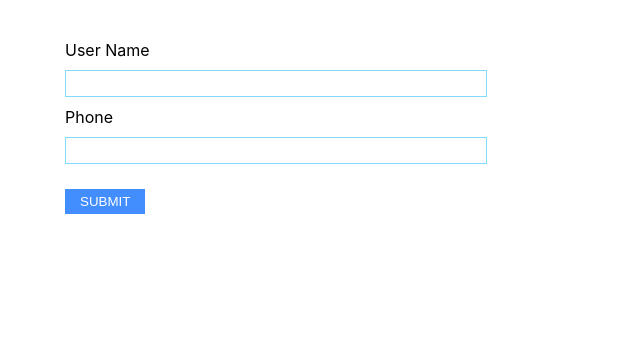
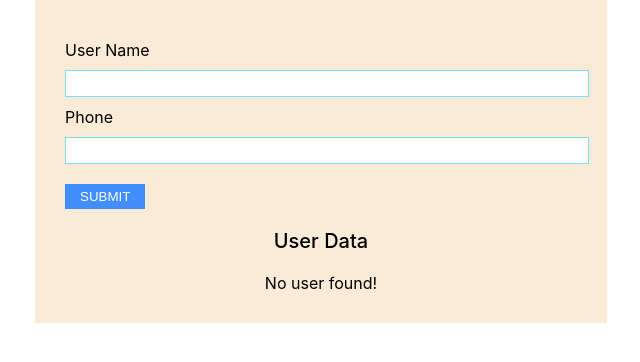
Before and after one commit to maruf-helios/technical-task, a React (Create React App) app: page / in a window 1280 px wide. Shown: the top 362 px of the page, without its empty margins (319-959 px from the left). Built offline with nearby package versions, Linux system fonts and the light colour scheme.

Commit message:
implement delete user

```diff
--- a/package.json
+++ b/package.json
@@ -3,11 +3,13 @@
   "version": "0.1.0",
   "private": true,
   "dependencies": {
+    "@react-icons/all-files": "^4.1.0",
     "@testing-library/jest-dom": "^5.16.3",
     "@testing-library/react": "^12.1.4",
     "@testing-library/user-event": "^13.5.0",
     "react": "^18.0.0",
     "react-dom": "^18.0.0",
+    "react-icons": "^4.3.1",
     "react-scripts": "5.0.0",
     "sass": "^1.49.11",
     "web-vitals": "^2.1.4",
--- a/src/component/InputUser.js
+++ b/src/component/InputUser.js
@@ -1,7 +1,8 @@
-import React, { useContext, useEffect, useState } from "react";
-import { userContext } from "../App";
+import React, { useEffect, useState } from "react";
 import "../style/style.css";
+import { BiEdit, BiTrash, BiShow } from "react-icons/bi";
 
+//get user from localstorage
 const getUserFromLocalStorage = () => {
   let userData = JSON.parse(localStorage.getItem("users-data"));
   if (userData) {
@@ -9,6 +10,7 @@ const getUserFromLocalStorage = () => {
   } else return [];
 };
 
+//phone number validate function
 const validatePhone = (phone) => {
   let phoneValid = /^(?:\+88|01)?\d{11}\r?$/.test(phone);
   if (phoneValid) {
@@ -26,6 +28,7 @@ const InputUser = () => {
 
   const [err, setErr] = useState(false);
 
+  // add user
   const handleSubmit = (e) => {
     e.preventDefault();
     let isValid = validatePhone(phone);
@@ -42,6 +45,13 @@ const InputUser = () => {
       setErr(true);
     }
   };
+
+  const handleDelete = (id) => {
+    let deleteUser = user.filter((user) => user.id !== id);
+    setUser(deleteUser);
+  };
+
+  // save user in localstorage
   useEffect(() => {
     localStorage.setItem("users-data", JSON.stringify(user));
   }, [user]);
@@ -71,6 +81,40 @@ const InputUser = () => {
           </button>
         </form>
       </div>
+      {/* User Data Table */}
+      <div className="table-container">
+        <div className="user-table-container">
+          <p className="table-title">User Data</p>
+          {user.length ? (
+            <div className="table-container">
+              <div className="user-data table-header">
+                <div className="data-row">NAME</div>
+                <div className="data-row">PHONE</div>
+                <div className="data-row">ACTION</div>
+              </div>
+              {user.map((user) => (
+                <div className="user-data user-data-content" key={user.id}>
+                  <div className="data-row">{user.name}</div>
+                  <div className="data-row">{user.phone}</div>
+                  <div className="data-row">
+                    <button>
+                      <BiShow className="icon-btn" />
+                    </button>
+                    <button>
+                      <BiEdit className="icon-btn" />
+                    </button>
+                    <button onClick={() => handleDelete(user.id)}>
+                      <BiTrash className="icon-btn" />
+                    </button>
+                  </div>
+                </div>
+              ))}
+            </div>
+          ) : (
+            <div className="user-not-found">No user found!</div>
+          )}
+        </div>
+      </div>
     </div>
   );
 };
--- a/src/style/style.css
+++ b/src/style/style.css
@@ -1,7 +1,17 @@
 .main-container {
   width: 40%;
+  background-color: antiquewhite;
+  -webkit-box-align: center;
+      -ms-flex-align: center;
+          align-items: center;
   margin: auto;
   padding: 30px;
+}
+
+@media screen and (max-width: 600px) {
+  .main-container {
+    width: 90%;
+  }
 }
 
 .main-container .form-container label {
@@ -11,7 +21,7 @@
 
 .main-container .form-container input {
   display: block;
-  width: 80%;
+  width: 100%;
   padding: 5px;
   border: 1px solid #80dbff;
 }
@@ -21,10 +31,42 @@
 }
 
 .main-container .form-container button {
-  margin-top: 15px;
+  margin-top: 10px;
   background-color: #428eff;
   border: none;
   padding: 5px 15px;
   color: white;
 }
+
+.main-container .table-container .user-table-container .table-title {
+  text-align: center;
+  font-size: 20px;
+  font-weight: 500;
+}
+
+.main-container .table-container .user-table-container .table-container {
+  width: 100%;
+  overflow-y: auto;
+}
+
+.main-container .table-container .user-table-container .table-container .user-data {
+  display: -ms-grid;
+  display: grid;
+  -ms-grid-columns: 33% 33% 33%;
+      grid-template-columns: 33% 33% 33%;
+  padding: 5px;
+  font-size: small;
+  margin: 5px;
+}
+
+.main-container .table-container .user-table-container .table-container .user-data button {
+  cursor: pointer;
+  font-size: 12px;
+  margin-right: 2px;
+  padding-bottom: 0;
+}
+
+.main-container .table-container .user-table-container .user-not-found {
+  text-align: center;
+}
 /*# sourceMappingURL=style.css.map */
--- a/src/style/style.scss
+++ b/src/style/style.scss
@@ -1,8 +1,12 @@
 .main-container {
   width: 40%;
-//   background-color: antiquewhite;
+  background-color: antiquewhite;
+  align-items: center;
   margin: auto;
   padding: 30px;
+  @media screen and (max-width: 600px) {
+    width: 90%;
+  }
   .form-container {
     label {
       display: block;
@@ -10,7 +14,7 @@
     }
     input {
       display: block;
-      width: 80%;
+      width: 100%;
       padding: 5px;
       border: 1px solid rgb(128, 219, 255);
     }
@@ -18,11 +22,41 @@
       outline: 1px solid rgb(128, 219, 255);
     }
     button {
-      margin-top: 15px;
+      margin-top: 10px;
       background-color: rgb(66, 142, 255);
       border: none;
       padding: 5px 15px;
       color: white;
     }
   }
+  .table-container {
+    .user-table-container {
+      .table-title {
+        text-align: center;
+        font-size: 20px;
+        font-weight: 500;
+      }
+      .table-container {
+        width: 100%;
+        overflow-y: auto;
+        .user-data {
+          display: grid;
+          grid-template-columns: 33% 33% 33%;
+          padding: 5px;
+          font-size: small;
+          margin: 5px;
+          button {
+            // border: none;
+            cursor: pointer;
+            font-size: 12px;
+            margin-right: 2px;
+            padding-bottom: 0;
+          }
+        }
+      }
+      .user-not-found {
+        text-align: center;
+      }
+    }
+  }
 }
```
Also changed, not shown: 2 other files (tests, documents, lock files or other folders).
